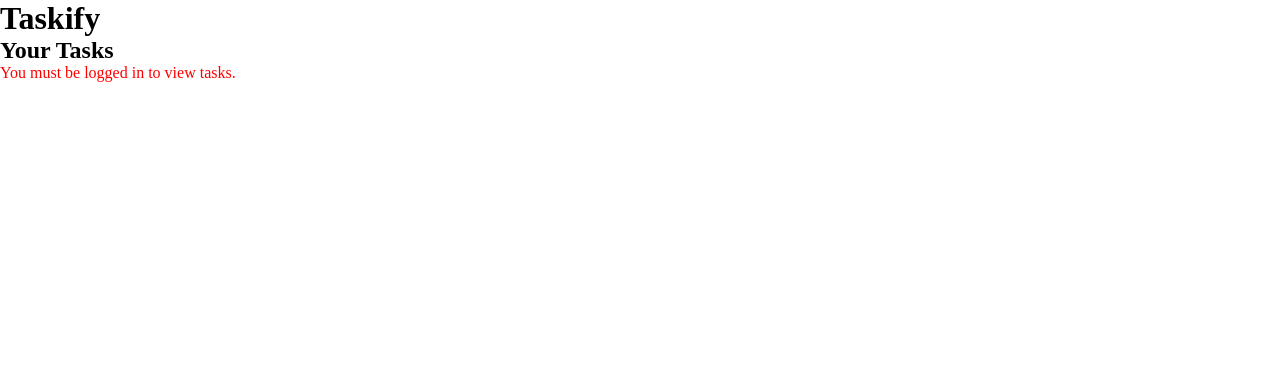
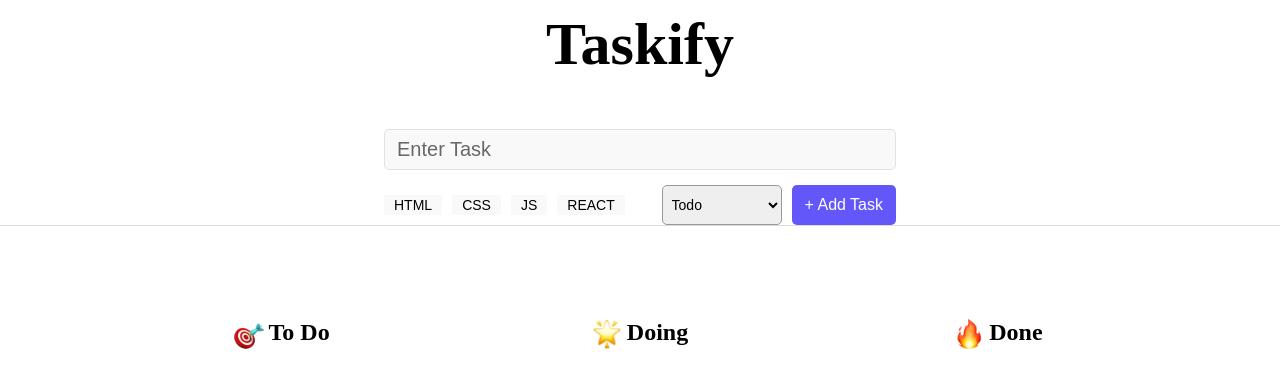
Before and after one commit to HardikPratap/Taskify, a React (Vite) app: page /tasks in a window 1280 px wide. Shown: the top 388 px of the page. Built offline with nearby package versions, Linux system fonts and the light colour scheme.

Commit message:
updated Fe

```diff
--- a/components/TaskForm.jsx
+++ b/components/TaskForm.jsx
@@ -1,6 +1,7 @@
 import React, { useState } from 'react'
 import "./TaskForm.css"
 import Tag from "./Tag";
+import axios from 'axios';
 
 const TaskForm = ({setTasks}) => {
     const [taskData,setTaskData]=useState({
--- a/pages/Tasks.jsx
+++ b/pages/Tasks.jsx
@@ -1,59 +1,104 @@
-import React, { useEffect, useState } from "react";
+import React, { useState, useEffect } from "react";
+import TaskForm from "../components/TaskForm";  // Assuming TaskForm component exists
+import TaskCol from "../components/TaskCol";    // Assuming TaskCol component exists
+import todoIcon from "../assets/direct-hit.png";  // Import your icons
+import doingIcon from "../assets/glowing-star.png";
+import doneIcon from "../assets/fire.png";
 import axios from "axios";
+import "../src/App.css"
+function App() {
+  const [tasks, setTasks] = useState([]);  // Initialize tasks as an empty array
+  const [loading, setLoading] = useState(true);  // To manage loading state
+  const [error, setError] = useState(null);  // To handle error state
 
-const Tasks = () => {
-  const [tasks, setTasks] = useState([]);
-  const [error, setError] = useState(null); // To handle error messages
-
+  // Fetch tasks from the backend and localStorage
   useEffect(() => {
     const fetchTasks = async () => {
       try {
-        const token = localStorage.getItem("token");
+        const token = localStorage.getItem("token"); // Get token from localStorage
 
-        if (!token) {
-          setError("You must be logged in to view tasks.");
-          return;
+        console.log(token)
+        // Fetch tasks from backend if the token exists
+        if (token) {
+          const response = await axios.get("http://localhost:5001/api/tasks", {
+            headers: { authorization: token }
+          });
+          console.log(response.data)
+
+          if (response.data && response.data.tasks) {
+            setTasks(response.data.tasks);  // Set tasks from backend
+          } else {
+            setError("Invalid response structure.");
+          }
         }
 
-        const response = await axios.get("http://localhost:5001/api/tasks", {
-          headers: {
-            Authorization: `Bearer ${token}`,
-          },
-        });
+        // Load tasks from localStorage if no token or if needed
+        const savedTasks = localStorage.getItem("tasks");
+        if (savedTasks) {
+          setTasks(prevTasks => [...prevTasks, ...JSON.parse(savedTasks)]);
+        }
 
-        // Check if the tasks array is in the response
-        if (response.data && Array.isArray(response.data.tasks)) {
-          setTasks(response.data.tasks);
-        } else {
-          setError("Invalid response structure.");
-        }
       } catch (error) {
         console.error("Error fetching tasks:", error);
         setError("Failed to fetch tasks. Please try again.");
+      } finally {
+        setLoading(false);
       }
     };
 
     fetchTasks();
   }, []);
 
+  // Save tasks to localStorage whenever the tasks state changes
+  useEffect(() => {
+    if (tasks.length > 0) {
+      localStorage.setItem("tasks", JSON.stringify(tasks));
+    }
+  }, [tasks]);
+
+  // Handle task deletion
+  function handleDelete(taskIndex) {
+    const newTasks = tasks.filter((task, index) => index !== taskIndex);
+    setTasks(newTasks);
+  }
+
+  if (loading) {
+    return <div>Loading...</div>;
+  }
+
   return (
-    <div>
-      <h2>Your Tasks</h2>
-      {error ? (
-        <div style={{ color: "red" }}>
-          <p>{error}</p>
-        </div>
-      ) : (
-        <ul>
-          {tasks.length > 0 ? (
-            tasks.map((task, index) => <li key={index}>{task}</li>)
-          ) : (
-            <li>No tasks found.</li>
-          )}
-        </ul>
-      )}
+    <div className="app">
+      <TaskForm setTasks={setTasks} />
+      <main className="app_main">
+
+        <TaskCol
+          title="To Do"
+          image={todoIcon}
+          tasks={tasks.filter(task => task.status === "todo")}
+          status="todo"
+          handleDelete={handleDelete}
+        />
+        <TaskCol
+          title="Doing"
+          image={doingIcon}
+          tasks={tasks.filter(task => task.status === "doing")}
+          status="doing"
+          handleDelete={handleDelete}
+        />
+        <TaskCol
+          title="Done"
+          image={doneIcon}
+          tasks={tasks.filter(task => task.status === "done")}
+          status="done"
+          handleDelete={handleDelete}
+        />
+      </main>
+      <div style={{ textAlign: "center" }}>
+      {error && <div style={{ color: "red" }}>{error}</div>}
+
+      </div>
     </div>
   );
-};
+}
 
-export default Tasks;
+export default App;
--- a/src/App.jsx
+++ b/src/App.jsx
@@ -9,7 +9,7 @@ const App = () => {
   return (
     <Router>
       <div>
-        <h1>Taskify</h1>
+        <h1 style={{textAlign:"center" , fontSize: "60px", marginTop:"10px"}}>Taskify</h1>
         <Routes>
           <Route path="/" element={<Navigate to="/login" />} /> {/* Redirect default route */}
           <Route path="/login" element={<Login />} />
```
